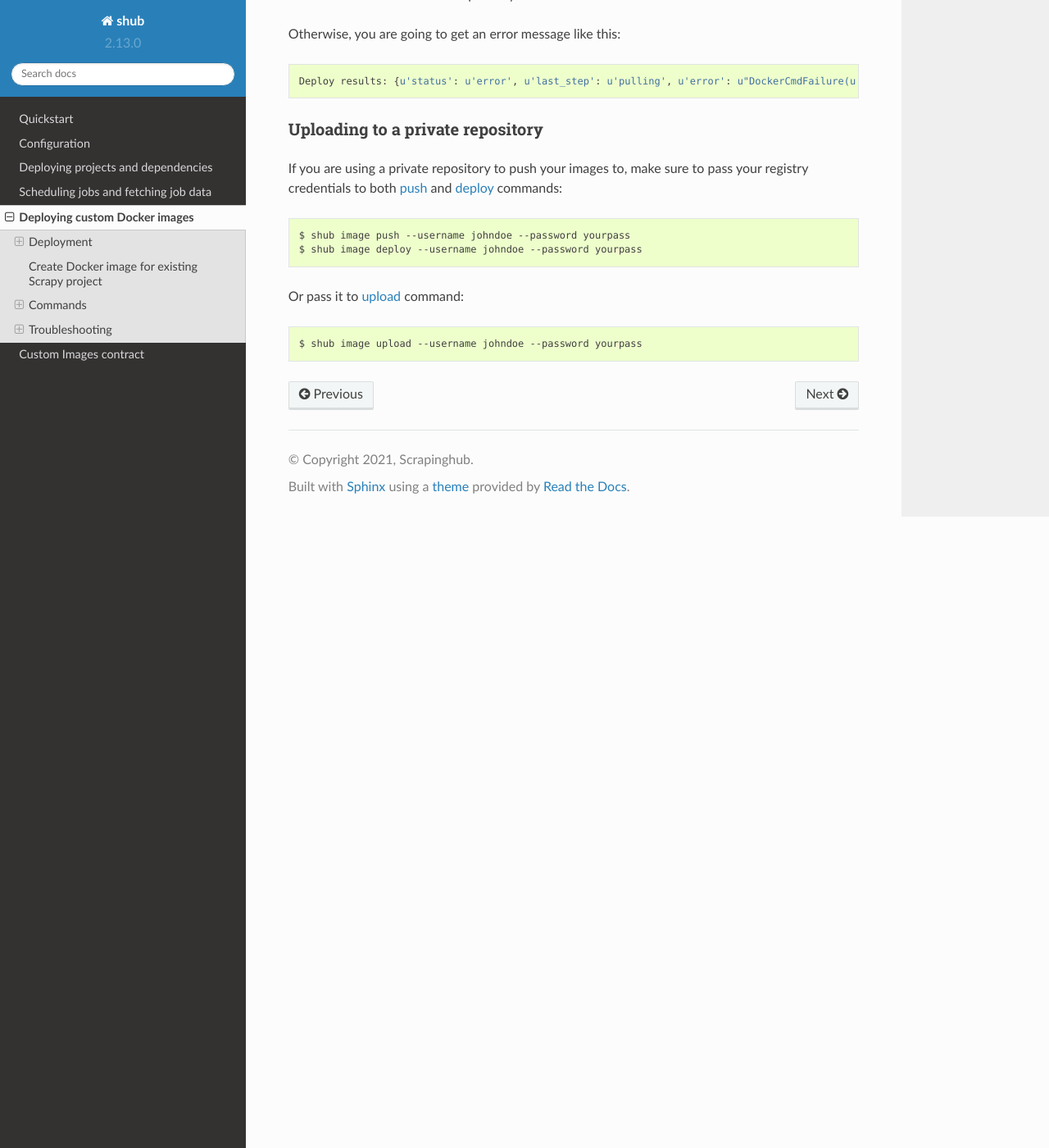
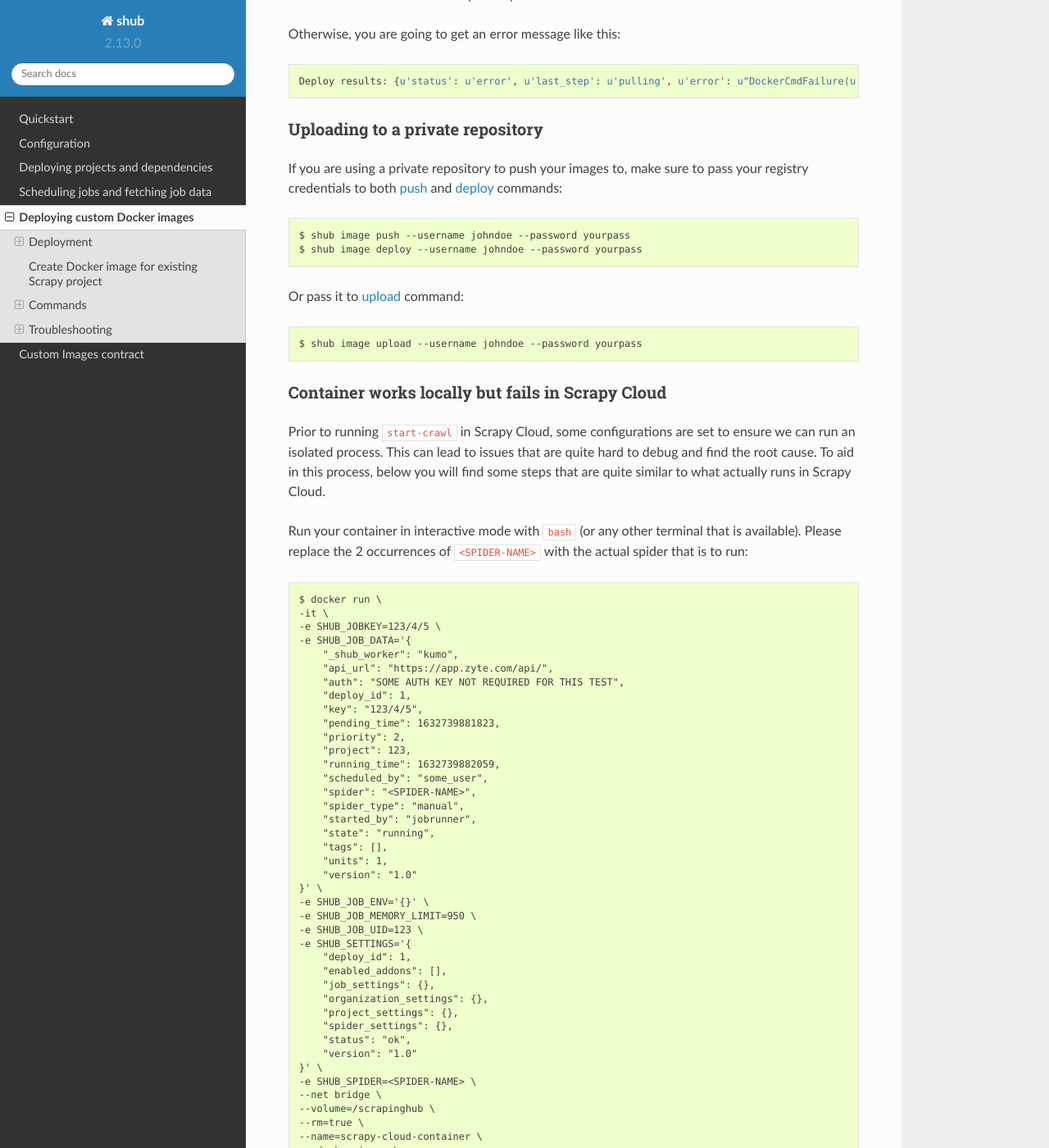
Before and after one commit to scrapinghub/shub, a Sphinx documentation site: the page built from docs/deploy-custom-image.rst, in a window 1280 px wide and 1400 px high, scrolled down 12002 px. Shown: the whole window at 82% size. Built offline with Sphinx 7.4.7 and the Read the Docs theme 2.0.0, drawn with Linux system fonts in a browser that asks for light colours; the version number is read from the project's files by our own code; some of the changed text lies outside the part shown.

Commit message:
Add example of how to run start-crawl in docker (#410)
* Add example of how to run start-crawl in docker

* Update with PR comments

* Remove docs changes

* Fix conf.py

```diff
--- a/docs/deploy-custom-image.rst
+++ b/docs/deploy-custom-image.rst
@@ -566,3 +566,77 @@
 Or pass it to :ref:`upload <commands-upload>` command::
 
     $ shub image upload --username johndoe --password yourpass
+
+
+Container works locally but fails in Scrapy Cloud
+-------------------------------------------------
+
+Prior to running ``start-crawl`` in Scrapy Cloud, some configurations
+are set to ensure we can run an isolated process.
+This can lead to issues that are quite hard to debug and find the
+root cause.
+To aid in this process, below you will find some steps that
+are quite similar to what actually runs in Scrapy Cloud.
+
+Run your container in interactive mode with ``bash`` (or any other
+terminal that is available). Please replace the 2 occurrences of
+``<SPIDER-NAME>`` with the actual spider that is to run::
+
+    $ docker run \
+    -it \
+    -e SHUB_JOBKEY=123/4/5 \
+    -e SHUB_JOB_DATA='{
+        "_shub_worker": "kumo",
+        "api_url": "https://app.zyte.com/api/",
+        "auth": "SOME AUTH KEY NOT REQUIRED FOR THIS TEST",
+        "deploy_id": 1,
+        "key": "123/4/5",
+        "pending_time": 1632739881823,
+        "priority": 2,
+        "project": 123,
+        "running_time": 1632739882059,
+        "scheduled_by": "some_user",
+        "spider": "<SPIDER-NAME>",
+        "spider_type": "manual",
+        "started_by": "jobrunner",
+        "state": "running",
+        "tags": [],
+        "units": 1,
+        "version": "1.0"
+    }' \
+    -e SHUB_JOB_ENV='{}' \
+    -e SHUB_JOB_MEMORY_LIMIT=950 \
+    -e SHUB_JOB_UID=123 \
+    -e SHUB_SETTINGS='{
+        "deploy_id": 1,
+        "enabled_addons": [],
+        "job_settings": {},
+        "organization_settings": {},
+        "project_settings": {},
+        "spider_settings": {},
+        "status": "ok",
+        "version": "1.0"
+    }' \
+    -e SHUB_SPIDER=<SPIDER-NAME> \
+    --net bridge \
+    --volume=/scrapinghub \
+    --rm=true \
+    --name=scrapy-cloud-container \
+    my-docker-image \
+    /bin/bash
+
+Connect to the container in a new terminal window
+and open a named pipe to communicate through ``sh_scrapy``::
+
+    $ docker exec -it scrapy-cloud-container /bin/bash
+    $ mkfifo -m 0600 /dev/scrapinghub
+    $ chown 65534:65534 /dev/scrapinghub
+    $ cat /dev/scrapinghub
+
+Go back to the first window and start the crawling process::
+
+    $ export SHUB_FIFO_PATH=/dev/scrapinghub
+    $ start-crawl
+
+Switch back to the second window (the named pipe one)
+to see the results comming out.
```
